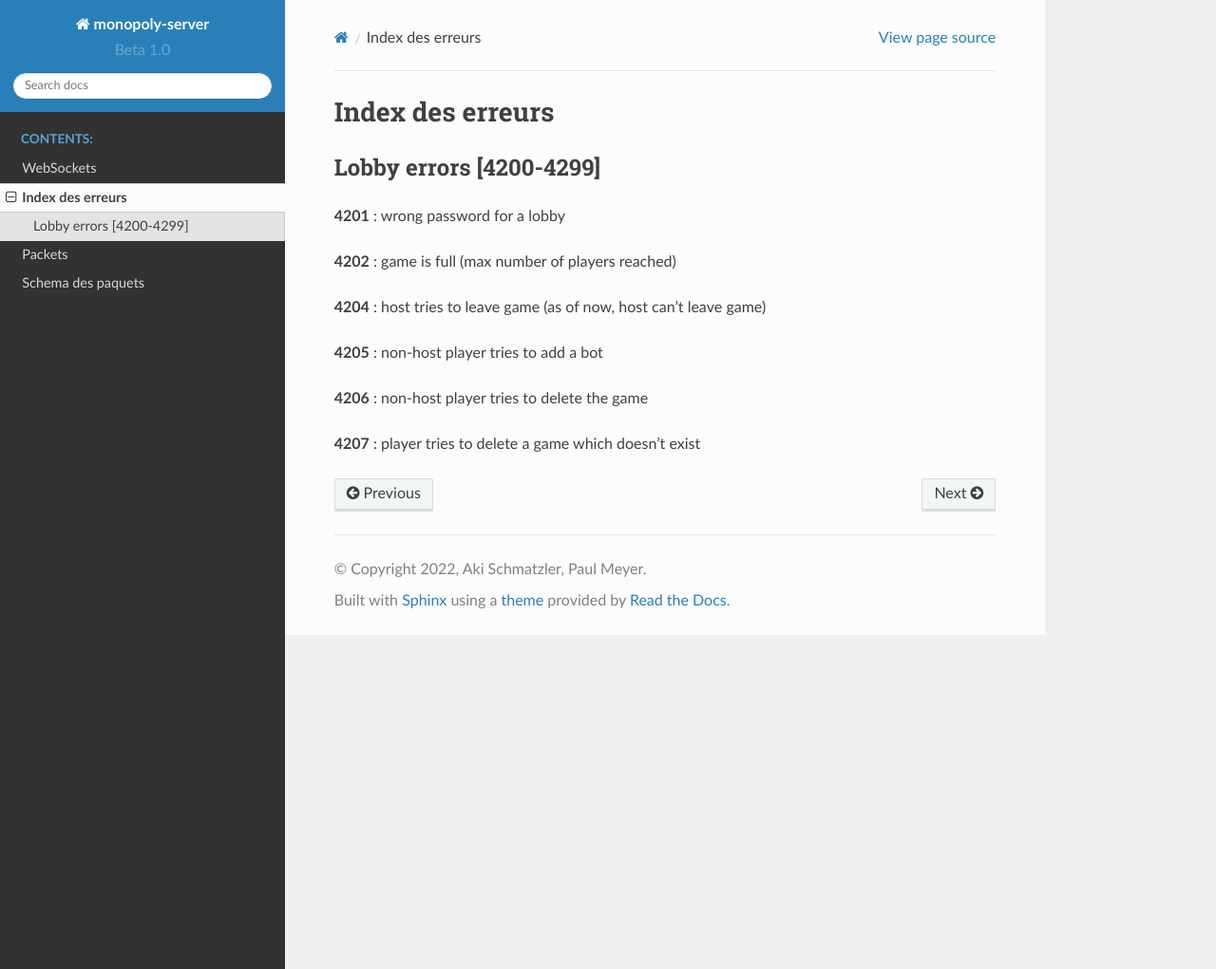
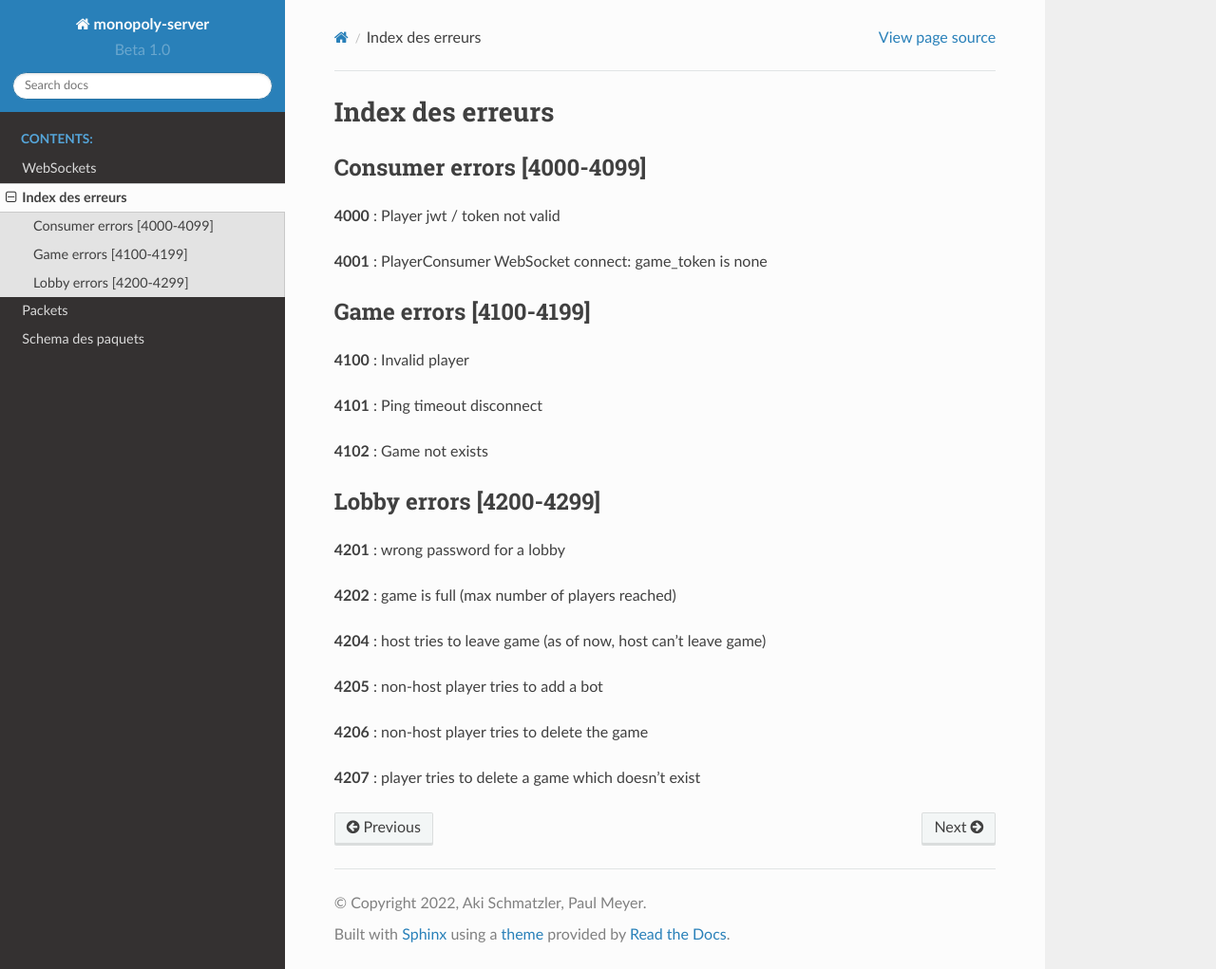
Before and after one commit to 3A-Unistra/Server, a Sphinx documentation site: the page built from docs/source/pages/errors.rst, in a window 1280 px wide and 1021 px high. Shown: the whole window at 95% size. Built offline with Sphinx 7.4.7 and the Read the Docs theme 2.0.0, drawn with Linux system fonts in a browser that asks for light colours; formulas are drawn with MathJax 3.

Commit message:
added error codes to doc

```diff
--- a/docs/source/pages/errors.rst
+++ b/docs/source/pages/errors.rst
@@ -1,6 +1,21 @@
 Index des erreurs
 -----------------
 
+Consumer errors [4000-4099]
+^^^^^^^^^^^^^^^^^^^^^^^^^^^
+
+**4000** : Player jwt / token not valid
+
+**4001** : PlayerConsumer WebSocket connect: game_token is none
+
+Game errors [4100-4199]
+^^^^^^^^^^^^^^^^^^^^^^^
+
+**4100** : Invalid player
+
+**4101** : Ping timeout disconnect
+
+**4102** : Game not exists
 
 Lobby errors [4200-4299]
 ^^^^^^^^^^^^^^^^^^^^^^^^
```
